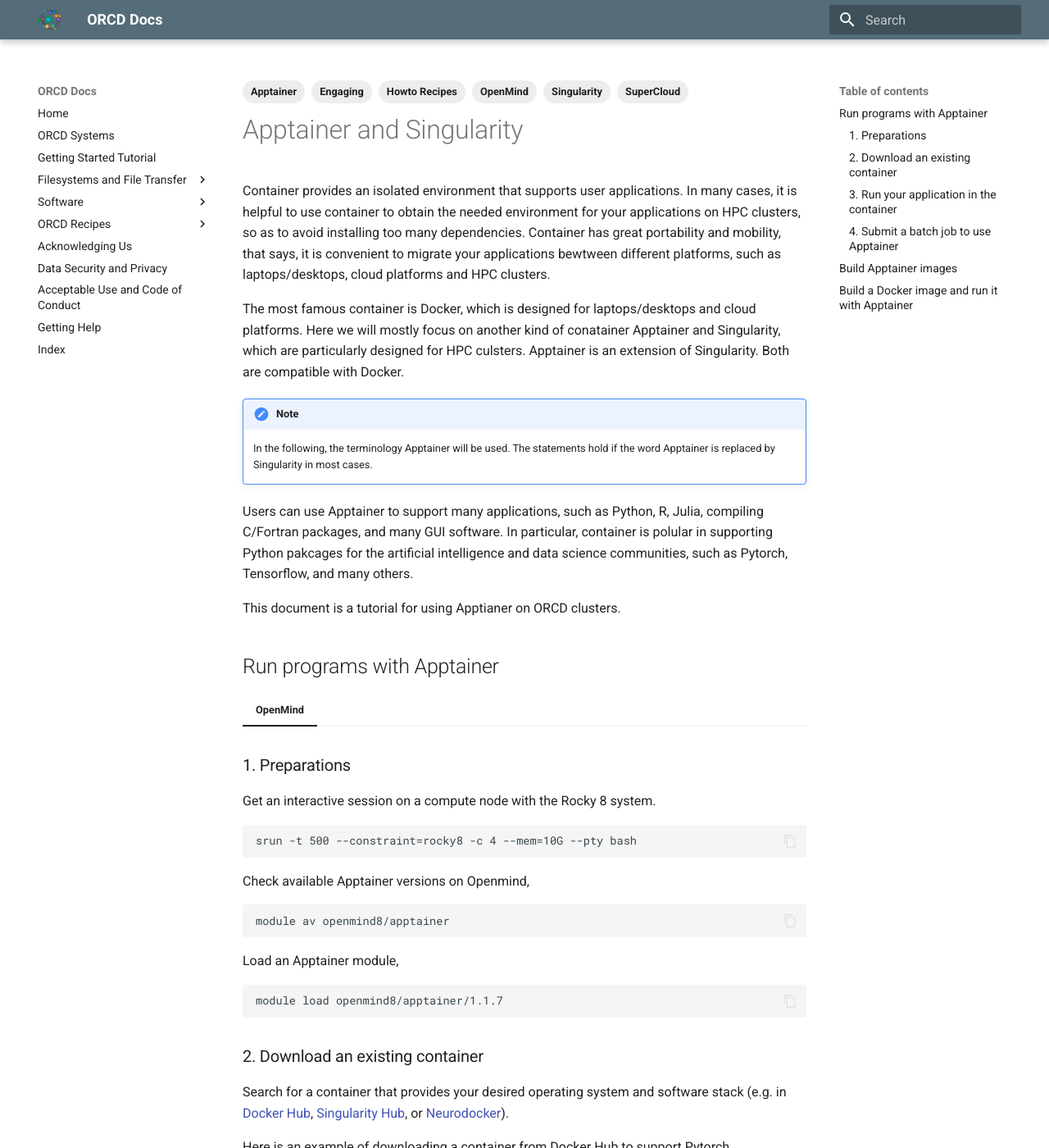
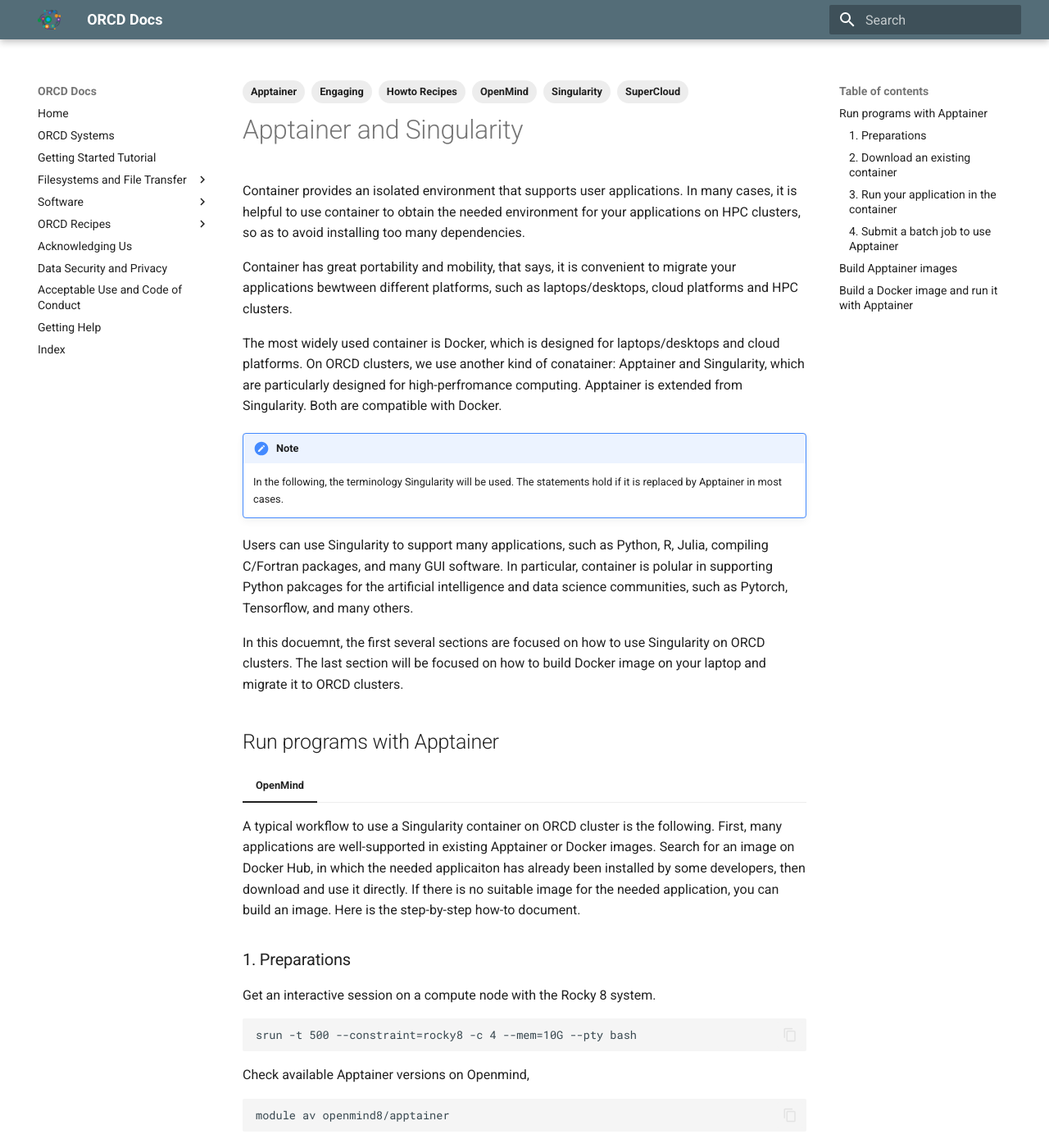
Before and after one commit to mit-orcd/orcd-docs-edit, an MkDocs documentation site: the page built from docs/software/apptainer.md, in a window 1280 px wide and 1400 px high. Shown: the whole window at 82% size. Built offline with MkDocs 1.6.1 and Material for MkDocs 9.7.7, drawn with Linux system fonts in a browser that asks for light colours.

Commit message:
edit container

```diff
--- a/docs/software/apptainer.md
+++ b/docs/software/apptainer.md
@@ -10,22 +10,26 @@
 
 # Apptainer and Singularity
 
-Container provides an isolated environment that supports user applications. In many cases, it is helpful to use container to obtain the needed environment for your applications on HPC clusters, so as to avoid installing too many dependencies. Container has great portability and mobility, that says, it is convenient to migrate your applications bewtween different platforms, such as laptops/desktops, cloud platforms and HPC clusters.
+Container provides an isolated environment that supports user applications. In many cases, it is helpful to use container to obtain the needed environment for your applications on HPC clusters, so as to avoid installing too many dependencies.
 
-The most famous container is Docker, which is designed for laptops/desktops and cloud platforms. Here we will mostly focus on another kind of conatainer Apptainer and Singularity, which are particularly designed for HPC culsters. Apptainer is an extension of Singularity. Both are compatible with Docker.
+Container has great portability and mobility, that says, it is convenient to migrate your applications bewtween different platforms, such as laptops/desktops, cloud platforms and HPC clusters.
+
+The most widely used container is Docker, which is designed for laptops/desktops and cloud platforms. On ORCD clusters, we use another kind of conatainer: Apptainer and Singularity, which are particularly designed for high-perfromance computing. Apptainer is extended from Singularity. Both are compatible with Docker.
 
 !!! note
-    In the following, the terminology Apptainer will be used. The statements hold if the word Apptainer is replaced by Singularity in most cases.
+    In the following, the terminology Singularity will be used. The statements hold if it is replaced by  Apptainer in most cases.
 
-Users can use Apptainer to support many applications, such as Python, R, Julia, compiling C/Fortran packages, and many GUI software. In particular, container is polular in supporting Python pakcages for the artificial intelligence and data science communities, such as Pytorch, Tensorflow, and many others.
+Users can use Singularity to support many applications, such as Python, R, Julia, compiling C/Fortran packages, and many GUI software. In particular, container is polular in supporting Python pakcages for the artificial intelligence and data science communities, such as Pytorch, Tensorflow, and many others.
 
-This document is a tutorial for using Apptianer on ORCD clusters.
+In this docuemnt, the first several sections are focused on how to use Singularity on ORCD clusters. The last section will be focused on how to build Docker image on your laptop and migrate it to ORCD clusters.
 
 
 ## Run programs with Apptainer
 
+=== "OpenMind"
 
-=== "OpenMind"
+A typical workflow to use a Singularity container on ORCD cluster is the following. First, many applications are well-supported in existing Apptainer or Docker images. Search for an image on Docker Hub, in which the needed applicaiton has already been installed by some developers, then download and use it directly. If there is no suitable image for the needed application, you can build an image. Here is the step-by-step how-to document.
+
 
 ### 1. Preparations
 
```
